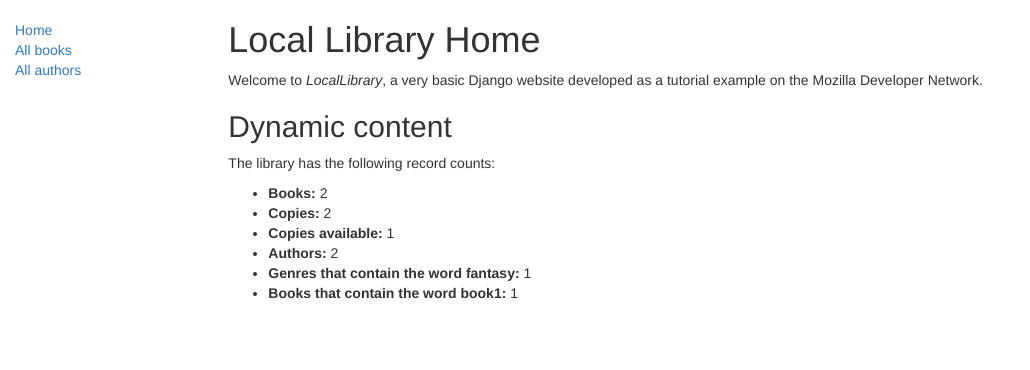
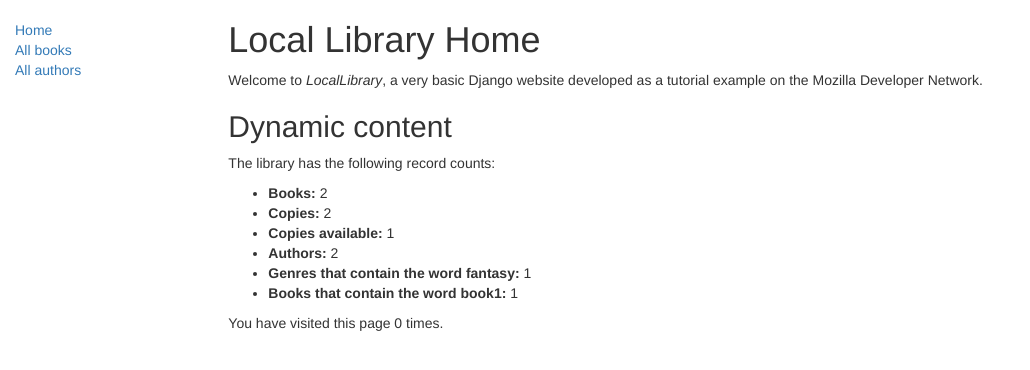
Before and after one commit to asikrr/task1, a Django app: page /catalog/ in a window 1280 px wide. Shown: the top 370 px of the page, without its empty margins (0-1030 px from the left). Run offline with Django 5.2, Linux system fonts and the light colour scheme; data comes from the database, SQL or seed files in the repository; both versions use the stored data as it was after the commit; some libraries are stand-ins or nearby versions.

Commit message:
Добавление подсчета количества совершенных пользователем визитов главной страницы

```diff
--- a/locallibrary/catalog/templates/index.html
+++ b/locallibrary/catalog/templates/index.html
@@ -19,4 +19,8 @@
     <li><strong>Books that contain the word {{ search_for_book}}:</strong> {{ num_books_contain_search }}</li>
   </ul>
 
+  <p>
+    You have visited this page {{ num_visits }}{% if num_visits == 1 %} time{% else %} times{% endif %}.
+  </p>
+
 {% endblock %}
--- a/locallibrary/catalog/views.py
+++ b/locallibrary/catalog/views.py
@@ -15,12 +15,16 @@ def index(request):
     num_books_contain_search = Book.objects.filter(title__icontains=search_for_book).count()
     num_genres_contain_search = Genre.objects.filter(name__icontains=search_for_genre).count()
 
+    num_visits = request.session.get('num_visits', 0)
+    request.session['num_visits'] = num_visits + 1
+
     return render(
         request,
         'index.html',
         context={'num_books':num_books,'num_instances':num_instances,'num_instances_available':num_instances_available,
                  'num_authors':num_authors,'search_for_book':search_for_book,'search_for_genre':search_for_genre,
-                 'num_books_contain_search':num_books_contain_search, 'num_genres_contain_search':num_genres_contain_search},
+                 'num_books_contain_search':num_books_contain_search, 'num_genres_contain_search':num_genres_contain_search,
+                 'num_visits':num_visits},
     )
 
 class BookListView(generic.ListView):
```
Also changed, not shown: locallibrary/db.sqlite3.
